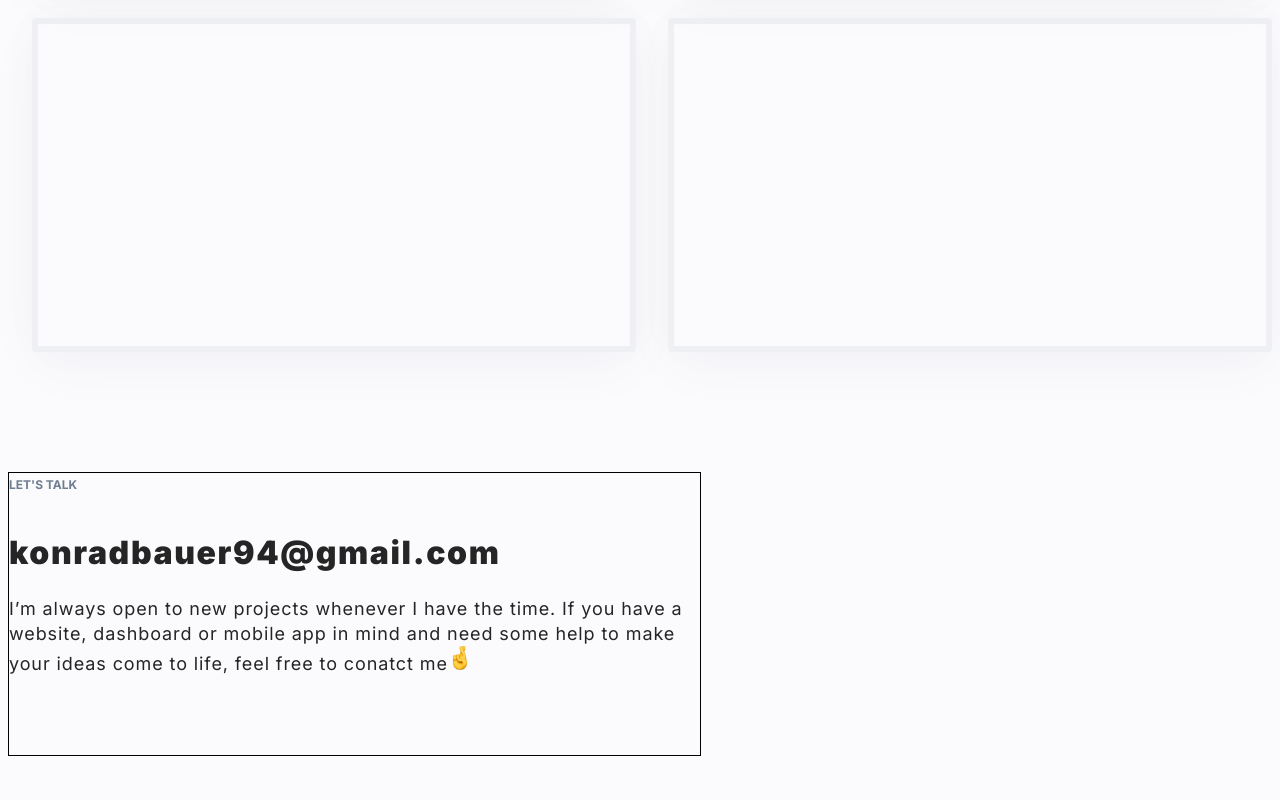
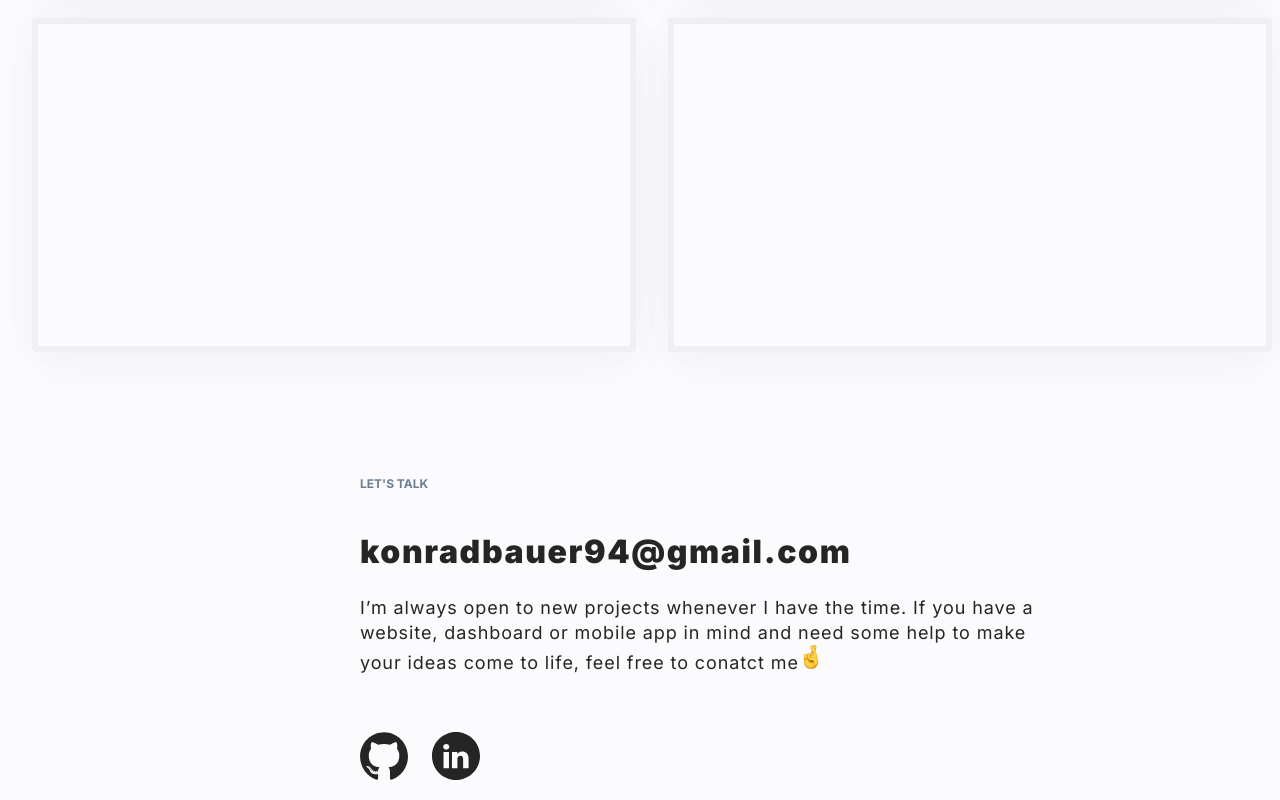
Before and after one commit to KonradBauer/personal-homepage, a React (Create React App) app: page / in a window 1280 px wide. Shown: the part 2328-3128 px from the top of the page. Before the commit the page ends 3092 px from the top, so only its background shows below. Built offline with nearby package versions, Linux system fonts and the light colour scheme.

Commit message:
add Logos container to style svg in Social container

```diff
--- a/src/App.js
+++ b/src/App.js
@@ -25,12 +25,15 @@ import {
 } from "./layoutData/Portfolio/PortfolioHeader/styled";
 import { ReactComponent as GithubLogo } from "./common/svg/github.svg";
 import { ReactComponent as Hand } from "./common/svg/hand.svg";
+import { ReactComponent as GithubBlack } from "./common/svg/githubBlack.svg";
+import { ReactComponent as LinkedInBlack } from "./common/svg/linkedinBlack.svg";
 import { PortfolioContent } from "./layoutData/Portfolio/PortfolioContent/styled";
 import { Tile } from "./layoutData/Portfolio/Tile/styled";
 import {
   Email,
   Info,
   LetsTalk,
+  Logos,
   SocialContainer,
 } from "./layoutData/Social/styled";
 
@@ -121,6 +124,10 @@ function App() {
             to make your ideas come to life, feel free to conatct me
             <Hand />
           </Info>
+          <Logos>
+            <GithubBlack />
+            <LinkedInBlack />
+          </Logos>
         </SocialContainer>
       </ThemeProvider>
     </>
--- a/src/layoutData/Social/styled.js
+++ b/src/layoutData/Social/styled.js
@@ -1,11 +1,11 @@
 import styled from "styled-components";
 
 export const SocialContainer = styled.div`
+  margin-left: 352px;
   margin-top: 120px;
   width: 691px;
   height: 282px;
   left: 352px;
-  border: solid 1px black;
 `;
 
 export const LetsTalk = styled.text`
@@ -30,10 +30,13 @@ export const Email = styled.text`
   font-size: 32px;
   line-height: 39px;
   letter-spacing: 0.05em;
-  width: 691px;
-  height: 39px;
   left: calc(50% - 691px / 2 - 262.5px);
   color: ${({ theme }) => theme.color.black};
+  transition: 0.1s;
+
+  &:hover {
+    color: ${({ theme }) => theme.color.blue};
+  }
 `;
 
 export const Info = styled.text`
@@ -49,3 +52,14 @@ export const Info = styled.text`
   letter-spacing: 0.05em;
   color: ${({ theme }) => theme.color.black};
 `;
+
+export const Logos = styled.div`
+  display: flex;
+  margin-top: 56px;
+  padding-bottom: 20px;
+  grid-gap: 24px;
+  left: 0.18%;
+  right: 0%;
+  top: 0.37%;
+  bottom: 0.61%;
+`;
```
Also changed, not shown: src/common/svg/githubBlack.svg (added), src/common/svg/linkedinBlack.svg (added).
